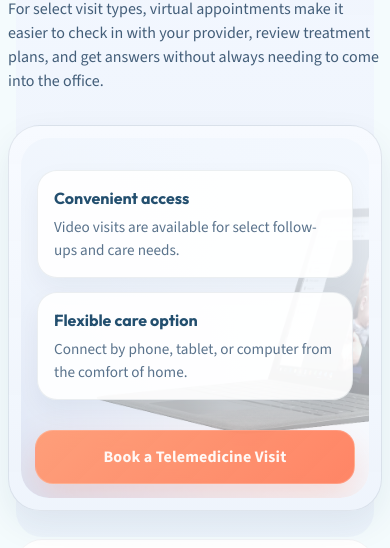
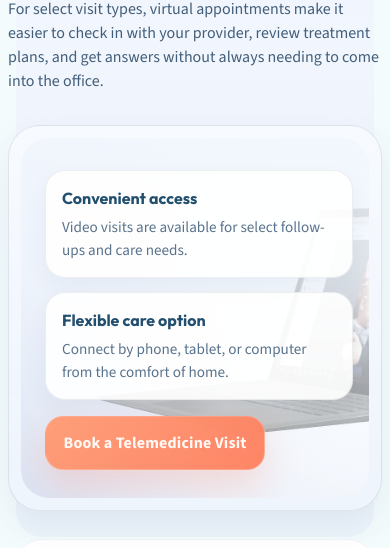
Before and after one commit to AlexOrdonez11/PYAM_Prototype, a React (Vite) app: page / in a window 390 px wide. Shown: the part 5555-6103 px from the top of the page. Built offline with nearby package versions, Linux system fonts and the light colour scheme.

Commit message:
updating telemedicine

```diff
--- a/src/App.jsx
+++ b/src/App.jsx
@@ -542,9 +542,6 @@ function App() {
 
           <div className="telemedicine-layout telemedicine-card reveal-on-scroll">
             <div className="telemedicine-copy">
-              <a className="button button-primary telemedicine-overlay-cta" href="/">
-                Book a Telemedicine Visit
-              </a>
               <div className="telemedicine-points">
                 <div className="telemedicine-point">
                   <strong>Convenient access</strong>
@@ -555,6 +552,9 @@ function App() {
                   <span>Connect by phone, tablet, or computer from the comfort of home.</span>
                 </div>
               </div>
+              <a className="button button-primary telemedicine-overlay-cta" href="/">
+                Book a Telemedicine Visit
+              </a>
             </div>
           </div>
         </section>
--- a/src/styles.css
+++ b/src/styles.css
@@ -1132,11 +1132,14 @@ button {
   position: relative;
   max-width: none;
   min-height: 320px;
-  padding: clamp(1rem, 2.2vw, 1.35rem);
+  display: grid;
+  justify-items: start;
+  align-content: start;
+  padding: clamp(1rem, 2.2vw, 1.35rem) clamp(1rem, 2.2vw, 1.35rem) clamp(1rem, 2.2vw, 1.35rem) clamp(1.5rem, 3vw, 2.4rem);
   border-radius: calc(var(--radius) - 2px);
   background:
     linear-gradient(90deg, rgba(244, 249, 255, 0.96) 0%, rgba(244, 249, 255, 0.9) 36%, rgba(244, 249, 255, 0.58) 62%, rgba(244, 249, 255, 0.2) 100%),
-    url('/images/slide-telemed-lt-blue.jpg') right center / cover no-repeat;
+    url('/images/slide-telemed-lt-blue.jpg') right center / 68% auto no-repeat;
   overflow: hidden;
 }
 
@@ -1160,7 +1163,7 @@ button {
   display: grid;
   grid-template-columns: repeat(2, minmax(0, 1fr));
   gap: 0.9rem;
-  margin-top: 7.5rem;
+  margin-top: 1.35rem;
   margin-bottom: 0;
   max-width: min(100%, 34rem);
 }
@@ -1187,12 +1190,15 @@ button {
 }
 
 .telemedicine-overlay-cta {
-  position: absolute;
-  left: 1.1rem;
-  bottom: 1.1rem;
+  position: relative;
+  left: auto;
+  bottom: auto;
   z-index: 1;
+  width: fit-content;
+  margin-top: 0.5rem;
   min-height: 2.9rem;
   padding-inline: 1.1rem;
+  justify-self: start;
 }
 
 .location-grid {
@@ -2028,9 +2034,10 @@ button {
   }
 
   .telemedicine-overlay-cta {
-    left: 0.85rem;
-    right: 0.85rem;
-    bottom: 0.85rem;
+    left: auto;
+    right: auto;
+    bottom: auto;
+    margin-top: 1rem;
     justify-content: center;
   }
 
```
